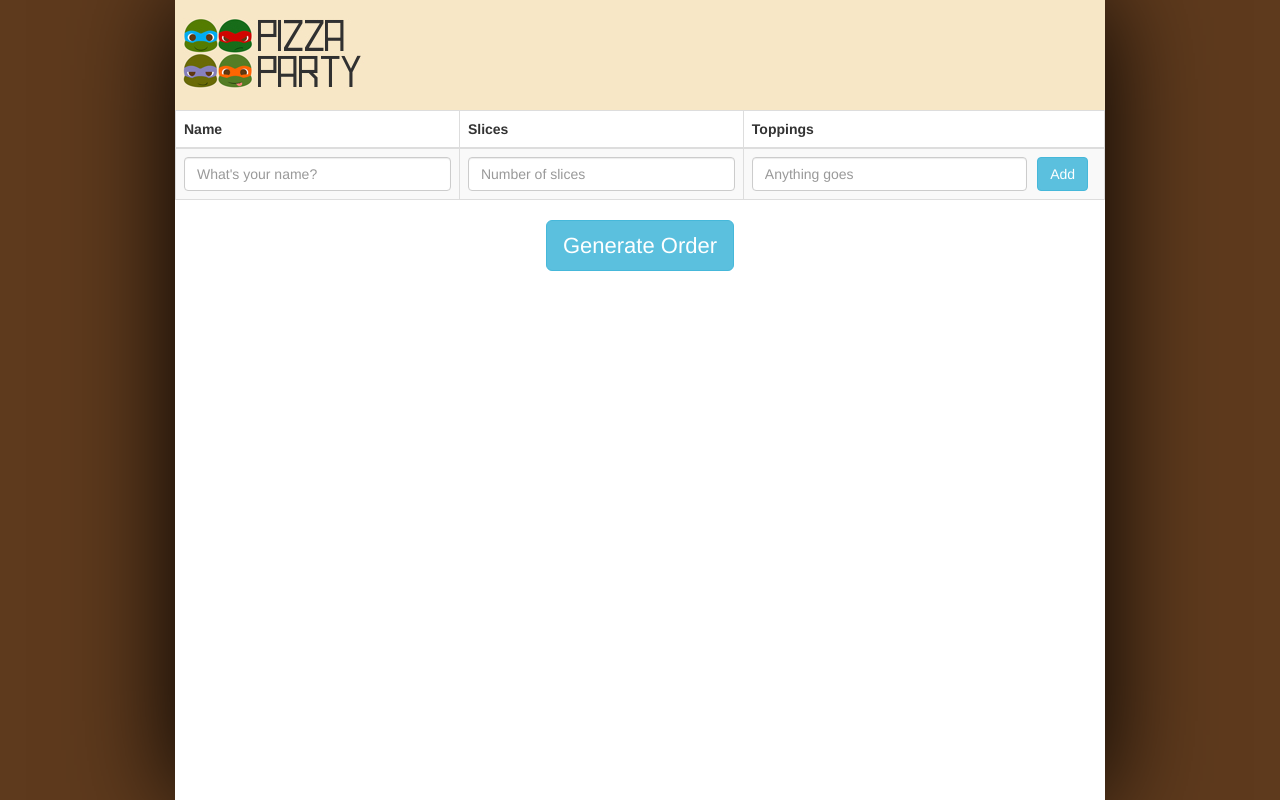
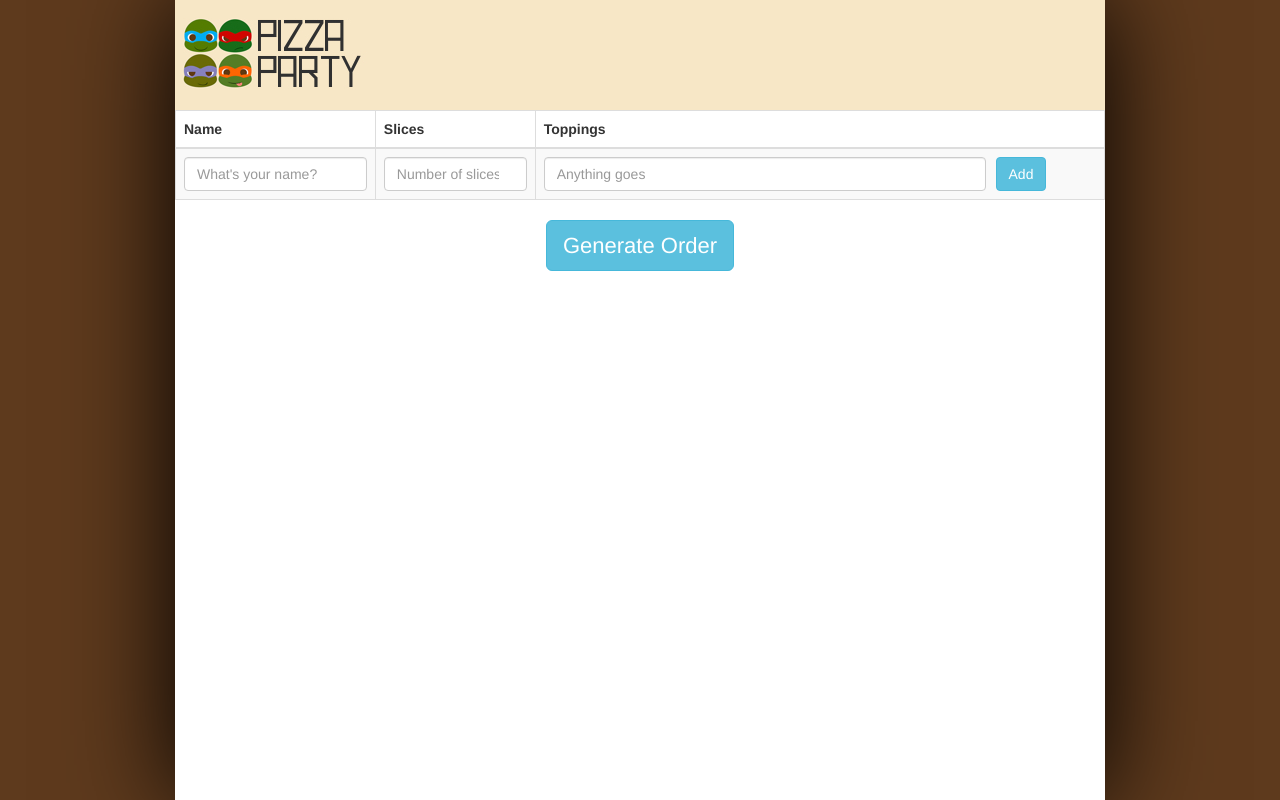
Before and after one commit to MoshiBin/pizzaparty, a Flask app: page / in a window 1280 px wide. Run offline with Flask 2, Linux system fonts and the light colour scheme; some libraries are stand-ins or nearby versions.

Commit message:
Shorten table cells

```diff
--- a/templates/index.html
+++ b/templates/index.html
@@ -60,7 +60,7 @@
 
     <div class="row-fluid">
       {% raw %}
-      <table class="table table-striped table-bordered">
+      <table class="table table-striped table-bordered table-responsive">
         <thead>
           <tr>
             <th>Name</th>
@@ -69,14 +69,14 @@
           </tr>
         </thead>
         <tr ng-repeat="member in members">
-        <td>{{member.name}}</td>
-        <td>{{member.slices}}</td>
+        <td style="max-width: 100px">{{member.name}}</td>
+        <td style="max-width: 80px">{{member.slices}}</td>
         <td>{{prettytoppings(member.toppings)}}</td>
         </tr>
         <tr>
           <form name="memberForm">
-          <td><input type="text" placeholder="What's your name?" ng-model="newmember.name" required class="form-control"></td>
-          <td><input type="number" placeholder="Number of slices" ng-enter="addMember(newmember)" ng-model="newmember.slices" class="form-control"></td>
+            <td style="max-width: 100px"><input type="text" placeholder="What's your name?" ng-model="newmember.name" required class="form-control"></td>
+          <td style="max-width: 80px"><input type="number" placeholder="Number of slices" ng-enter="addMember(newmember)" ng-model="newmember.slices" class="form-control"></td>
           <td>
             <input type="text" placeholder="Anything goes" ng-enter="addMember(newmember)" ng-model="newmember.toppings" ng-list class="form-control last-input pull-left">
             <button class="btn btn-info pull-left" ng-click="addMember(newmember)" ng-disabled="memberFotm.$invalid">Add</button>
```
